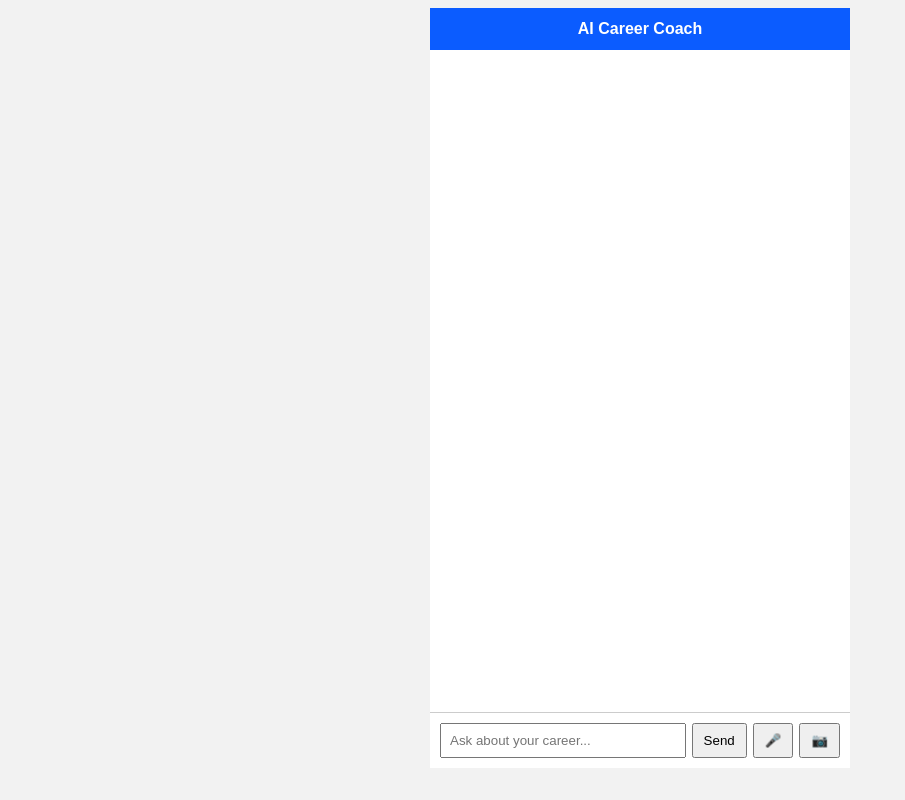
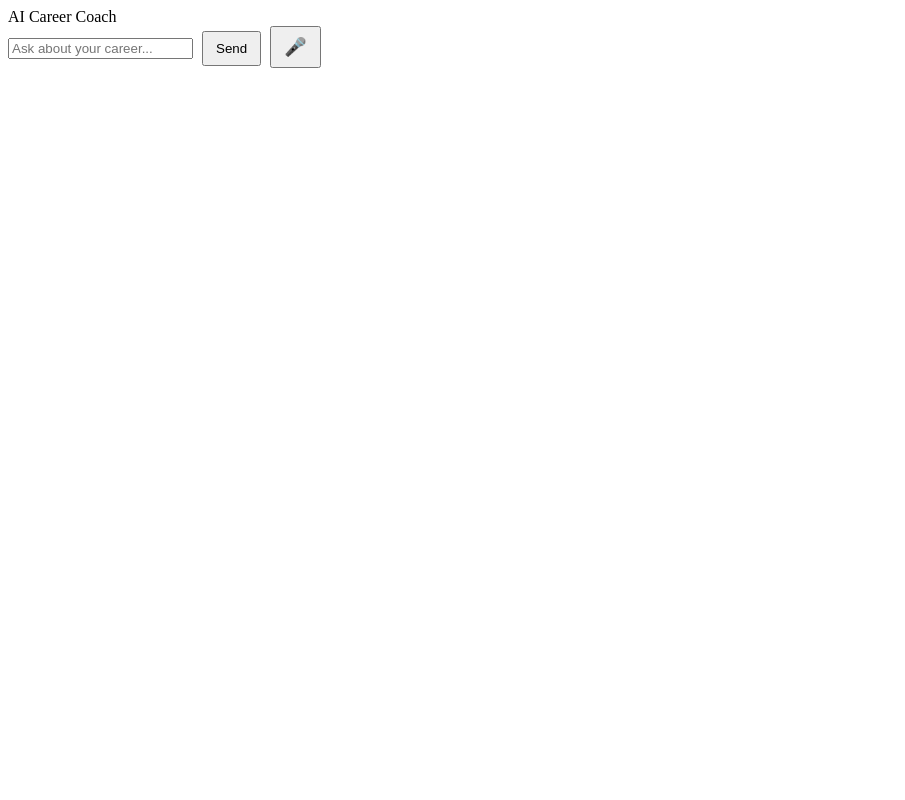
Before and after one commit to durga-0912/AI_Career_Coach, a Flask app: page / in a window 1280 px wide. Shown: the whole page, without its empty margins (0-905 px from the left). Run offline with Flask 3, Linux system fonts and the light colour scheme.

Commit message:
Add mic (speech to text)

```diff
--- a/static/style.css
+++ b/static/style.css
@@ -1,49 +1,9 @@
-body {
-    font-family: Arial, sans-serif;
-    background: #f2f2f2;
-}
-
-.chat-container {
-    max-width: 420px;
-    margin: auto;
-    background: white;
-    height: 95vh;
-    display: flex;
-    flex-direction: column;
-}
-
-.header {
-    background: #0b5cff;
-    color: white;
-    padding: 12px;
-    text-align: center;
-    font-weight: bold;
-}
-
-.chat-box {
-    flex: 1;
-    padding: 10px;
-    overflow-y: auto;
-}
-
-.input-area {
-    display: flex;
-    gap: 6px;
-    padding: 10px;
-    border-top: 1px solid #ccc;
-}
-
-input {
-    flex: 1;
-    padding: 8px;
-}
-
-button {
-    padding: 8px 10px;
+.input-area button {
+    padding: 8px 12px;
+    margin-left: 5px;
     cursor: pointer;
 }
 
-#preview {
-    width: 100%;
-    display: none;
+#micBtn {
+    font-size: 18px;
 }
--- a/templates/index.html
+++ b/templates/index.html
@@ -18,14 +18,10 @@
         <button onclick="sendMessage()">Send</button>
 
         <!-- 🎤 MIC BUTTON -->
-        <button id="micBtn">🎤</button>
-
-        <!-- 📷 SCANNER BUTTON -->
-        <button id="scanBtn">📷</button>
+        <button id="micBtn" title="Speak">
+            🎤
+        </button>
     </div>
-
-    <!-- CAMERA PREVIEW -->
-    <video id="preview" autoplay></video>
 </div>
 
 <script src="/static/script.js"></script>
```
Also changed, not shown: static/script.js (+32 -34 lines).
